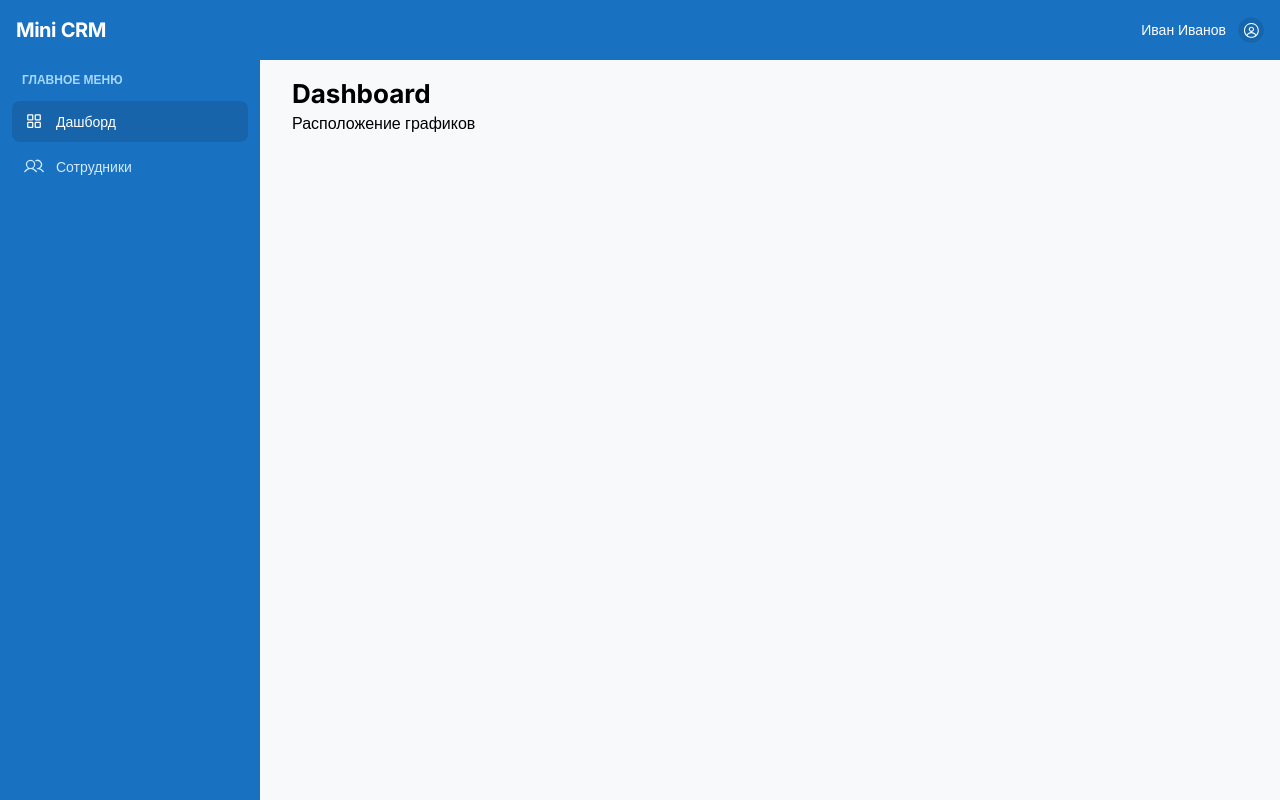
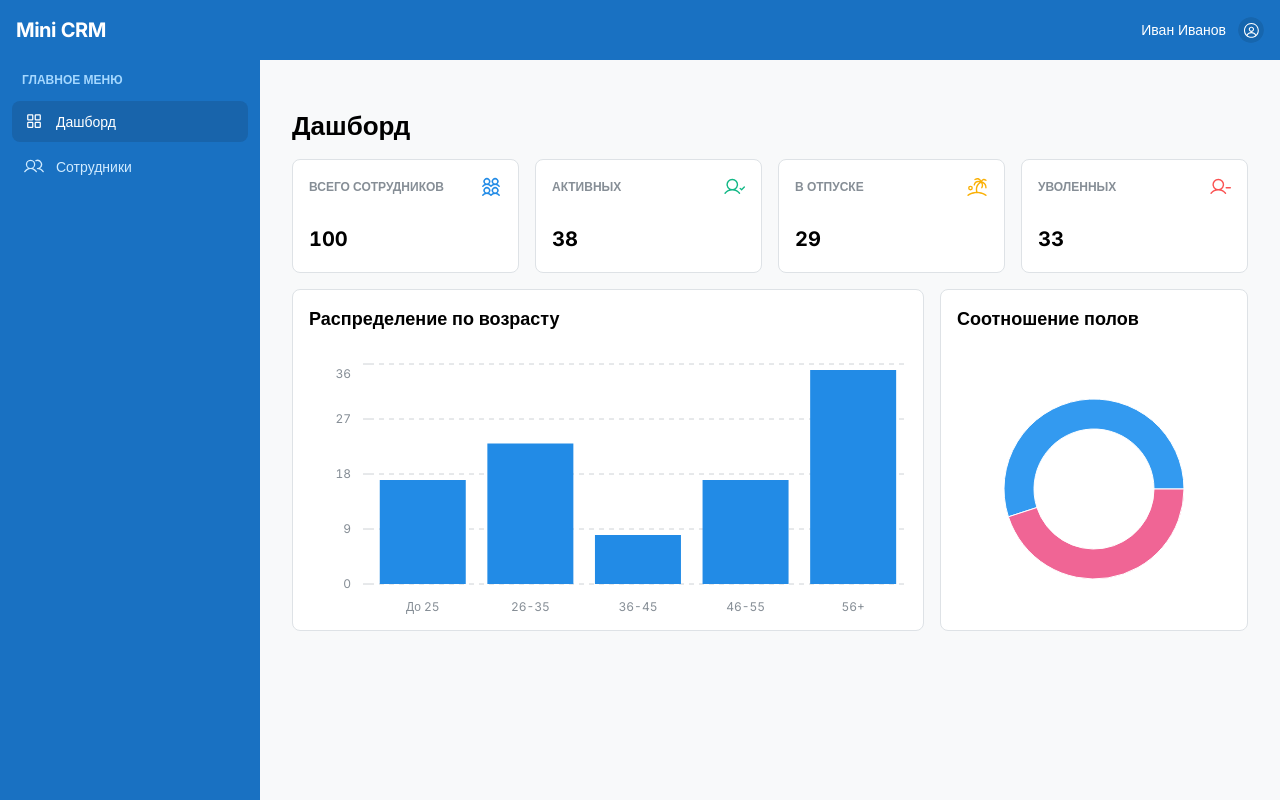
Before and after one commit to LivingstoneDoc/employees-dashboard, a React (Vite) app: page / in a window 1280 px wide. Built offline with nearby package versions, Linux system fonts and the light colour scheme; a web font is replaced by a local one.

Commit message:
feat: add dashboard page with statistics and charts

```diff
--- a/src/App.tsx
+++ b/src/App.tsx
@@ -1,5 +1,6 @@
 import "@mantine/core/styles.css";
 import "@mantine/notifications/styles.css";
+import "@mantine/charts/styles.css";
 import "@fontsource/inter/400.css";
 import "@fontsource/inter/500.css";
 import "@fontsource/inter/600.css";
--- a/src/api/employeeApi.tsx
+++ b/src/api/employeeApi.tsx
@@ -1,5 +1,6 @@
 import type { SortDirection } from "../store/useFilterStore";
 import type { Employee, Status } from "../types/employee";
+import { calculateAge } from "../utils.tsx/date";
 import { generateEmployees } from "./fakeDb";
 
 let inMemoryDb: Employee[] = generateEmployees(100);
@@ -68,4 +69,58 @@ export const employeeApi = {
     inMemoryDb[index] = { ...inMemoryDb[index], ...updatedData };
     return { ...inMemoryDb[index] };
   },
+  getStats: async () => {
+    await delay(400);
+    const total = inMemoryDb.length;
+    const active = inMemoryDb.filter(
+      (employee) => employee.status === "Активен",
+    ).length;
+    const vacation = inMemoryDb.filter(
+      (employee) => employee.status === "В отпуске",
+    ).length;
+    const dismissed = inMemoryDb.filter(
+      (employee) => employee.status === "Уволен",
+    ).length;
+    const males = inMemoryDb.filter(
+      (employee) => employee.gender === "Мужской",
+    ).length;
+    const females = inMemoryDb.filter(
+      (employee) => employee.gender === "Женский",
+    ).length;
+    const genderData = [
+      { name: "Мужской", value: males, color: "blue.5" },
+      { name: "Женский", value: females, color: "pink.5" },
+    ];
+    const ageGroups = {
+      "До 25": 0,
+      "26-35": 0,
+      "36-45": 0,
+      "46-55": 0,
+      "56+": 0,
+    };
+    inMemoryDb.forEach((employee) => {
+      const age = calculateAge(employee.birthDate);
+      if (age !== null) {
+        if (age <= 25) ageGroups["До 25"]++;
+        else if (age <= 35) ageGroups["26-35"]++;
+        else if (age <= 45) ageGroups["36-45"]++;
+        else if (age <= 55) ageGroups["46-55"]++;
+        else ageGroups["56+"]++;
+      }
+    });
+
+    const ageData = Object.entries(ageGroups).map(([group, count]) => ({
+      ageGroup: group,
+      count,
+    }));
+
+    return {
+      total,
+      active,
+      vacation,
+      dismissed,
+      genderData,
+      ageData,
+    };
+  },
 };
--- a/src/constants/messages.tsx
+++ b/src/constants/messages.tsx
@@ -3,8 +3,11 @@ export const ERROR_MESSAGES = {
     "Не удалось загрузить список сотрудников. Пожалуйста, проверьте подключение и попробуйте снова",
   EMPLOYEE_NOT_FOUND: "Сотрудник не найден",
   FETCH_DETAILS_FAILED: "Не удалось загрузить данные сотрудника",
-  SAVE_FAILED: "Не удалось сохранить изменения. Попробуйте еще раз",
+  SAVE_FAILED: "Не удалось сохранить изменения. Пожалуйста, попробуйте еще раз",
+  FETCH_STATS_FAILED:
+    "Не удалось загрузить метрики. Пожалуйста, попробуйте еще раз",
   UNKNOWN_ERROR: "Произошла ошибка",
+  FETCH_ERROR: "Ошибка загрузки данных",
 } as const;
 
 export const SUCCESS_MESSAGES = {
--- a/src/pages/Dashboard/DashboardPage.tsx
+++ b/src/pages/Dashboard/DashboardPage.tsx
@@ -1,10 +1,186 @@
-import { Container, Text, Title } from "@mantine/core";
+import {
+  Button,
+  Center,
+  Container,
+  Grid,
+  Group,
+  Paper,
+  SimpleGrid,
+  Skeleton,
+  Text,
+  Title,
+} from "@mantine/core";
+import { useEffect, useState } from "react";
+import { employeeApi } from "../../api/employeeApi";
+import {
+  IslandIcon,
+  UserCheckIcon,
+  UserMinusIcon,
+  UsersFourIcon,
+} from "@phosphor-icons/react";
+import { ERROR_MESSAGES } from "../../constants/messages";
+import { ErrorAlert } from "../../components/ErrorAlert/ErrorAlert";
+import { RefreshIcon } from "../../constants/icons";
+import { BarChart, DonutChart } from "@mantine/charts";
+
+interface DashboardStats {
+  total: number;
+  active: number;
+  vacation: number;
+  dismissed: number;
+  genderData: { name: string; value: number; color: string }[];
+  ageData: { ageGroup: string; count: number }[];
+}
 
 export const DashboardPage = () => {
+  const [stats, setStats] = useState<DashboardStats | null>(null);
+  const [isLoading, setIsLoading] = useState(true);
+  const [error, setError] = useState<string | null>(null);
+  const fetchStats = async () => {
+    setIsLoading(true);
+    setError(null);
+    try {
+      const response = await employeeApi.getStats();
+      setStats(response);
+    } catch (error) {
+      console.error("Fetching stats error", error);
+      setError(ERROR_MESSAGES.FETCH_STATS_FAILED);
+    } finally {
+      setIsLoading(false);
+    }
+  };
+  useEffect(() => {
+    fetchStats();
+  }, []);
+
+  const statCards = [
+    {
+      title: "Всего сотрудников",
+      value: stats?.total,
+      icon: UsersFourIcon,
+      color: "blue",
+    },
+    {
+      title: "Активных",
+      value: stats?.active,
+      icon: UserCheckIcon,
+      color: "teal",
+    },
+    {
+      title: "В отпуске",
+      value: stats?.vacation,
+      icon: IslandIcon,
+      color: "yellow",
+    },
+    {
+      title: "Уволенных",
+      value: stats?.dismissed,
+      icon: UserMinusIcon,
+      color: "red",
+    },
+  ];
+  const renderContent = () => {
+    if (isLoading) {
+      return (
+        <>
+          <SimpleGrid cols={{ base: 1, sm: 2, lg: 4 }}>
+            {Array.from({ length: 4 }).map((_, i) => (
+              <Skeleton key={i} height={110} radius="md" />
+            ))}
+          </SimpleGrid>
+          <Grid mt="md">
+            <Grid.Col span={{ base: 12, md: 8 }}>
+              <Skeleton height={300} radius="md" />
+            </Grid.Col>
+            <Grid.Col span={{ base: 12, md: 8 }}>
+              <Skeleton height={300} radius="md" />
+            </Grid.Col>
+          </Grid>
+        </>
+      );
+    }
+    if (error) {
+      return (
+        <Container size="lg" mt="xl">
+          <ErrorAlert title={ERROR_MESSAGES.FETCH_ERROR} message={error}>
+            <Button
+              variant="outline"
+              color="red"
+              leftSection={<RefreshIcon />}
+              onClick={fetchStats}
+            >
+              Обновить
+            </Button>
+          </ErrorAlert>
+        </Container>
+      );
+    }
+    if (!stats) return null;
+    return (
+      <>
+        <SimpleGrid cols={{ base: 1, sm: 2, lg: 4 }}>
+          {statCards.map((stat) => (
+            <Paper withBorder p="md" radius="md" key={stat.title}>
+              <Group justify="space-between">
+                <Text size="xs" c="dimmed" tt="uppercase" fw={700}>
+                  {stat.title}
+                </Text>
+                <stat.icon
+                  size={22}
+                  color={`var(--mantine-color-${stat.color}-6)`}
+                  stroke="1.5"
+                />
+              </Group>
+              <Group align="flex-end" gap="xs" mt={25}>
+                <Text fw={700} size="xl">
+                  {stat.value || 0}
+                </Text>
+              </Group>
+            </Paper>
+          ))}
+        </SimpleGrid>
+        <Grid mt="md">
+          <Grid.Col span={{ base: 12, md: 8 }}>
+            <Paper withBorder p="md" radius="md" h="100%">
+              <Title order={4} mb="xl">
+                Распределение по возрасту
+              </Title>
+              <BarChart
+                h={250}
+                data={stats.ageData}
+                dataKey="ageGroup"
+                series={[
+                  { name: "count", color: "blue.6", label: "Сотрудников" },
+                ]}
+                tickLine="y"
+              />
+            </Paper>
+          </Grid.Col>
+          <Grid.Col span={{ base: 12, md: 4 }}>
+            <Paper withBorder p="md" radius="md" h="100%">
+              <Title order={4} mb="xl">
+                Соотношение полов
+              </Title>
+              <Center h={250} w="100%">
+                <DonutChart
+                  data={stats.genderData}
+                  withTooltip
+                  size={180}
+                  thickness={30}
+                />
+              </Center>
+            </Paper>
+          </Grid.Col>
+        </Grid>
+      </>
+    );
+  };
   return (
-    <Container size="lg">
-      <Title order={2}>Dashboard</Title>
-      <Text>Расположение графиков</Text>
+    <Container size="lg" py="xl">
+      <Title order={2} mb="md">
+        Дашборд
+      </Title>
+      {renderContent()}
     </Container>
   );
 };
--- /dev/null
+++ b/src/utils.tsx/date.tsx
@@ -0,0 +1,13 @@
+export const calculateAge = (birthDateString: string | null): number | null => {
+  if (!birthDateString) return null;
+  const birthDate = new Date(birthDateString);
+  const today = new Date();
+  let age = today.getFullYear() - birthDate.getFullYear();
+  const month = today.getMonth() - birthDate.getMonth();
+  const hasNotHadBirthdayThisYear =
+    month < 0 || (month === 0 && today.getDate() < birthDate.getDate());
+  if (hasNotHadBirthdayThisYear) {
+    age--;
+  }
+  return age;
+};
```
